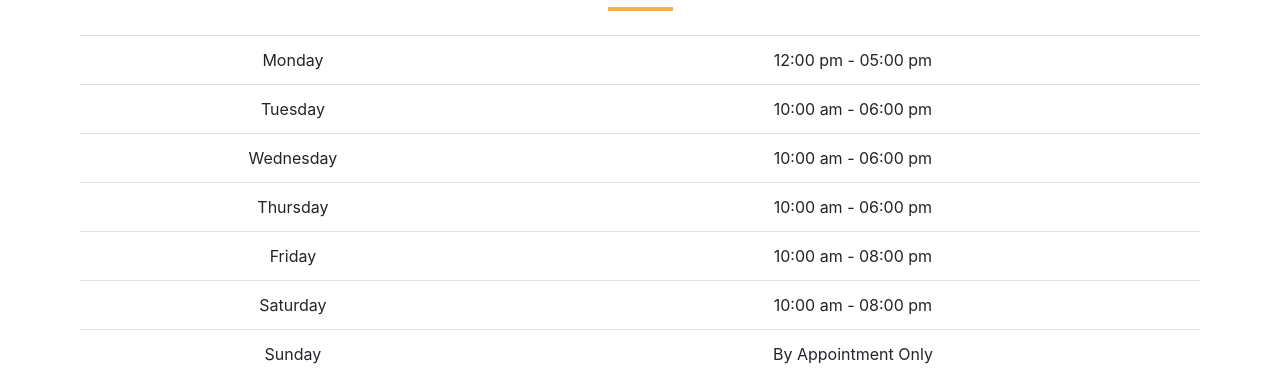
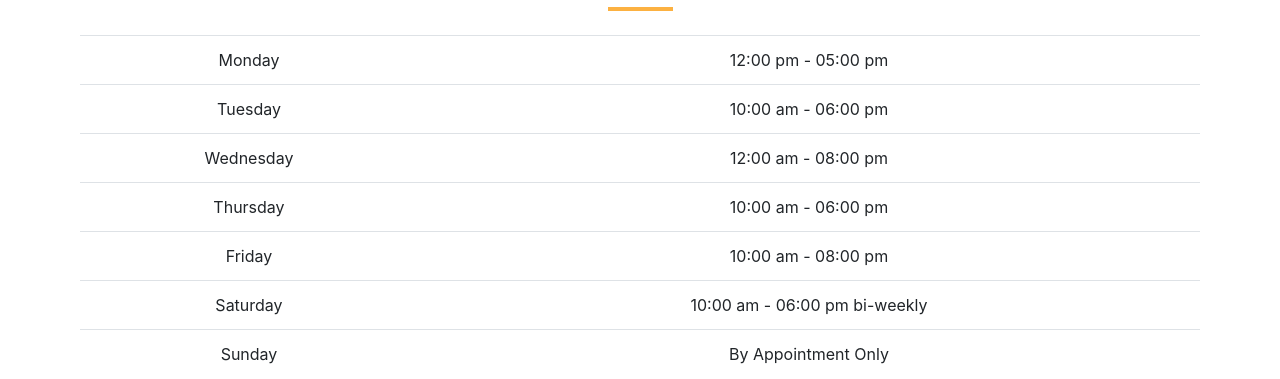
Before and after one commit to gatesw/BeesWaxDaySpa, a React (Create React App) app: page /contact in a window 1280 px wide. Shown: the part 860-1239 px from the top of the page. Built offline with nearby package versions, Linux system fonts and the light colour scheme.

Commit message:
Update Hours

```diff
--- a/src/Pages/Contact/Contact.tsx
+++ b/src/Pages/Contact/Contact.tsx
@@ -57,7 +57,7 @@ function Contact() {
                       </tr>
                       <tr id="sh-WED" className="daily-Sched">
                         <td>Wednesday</td>
-                        <td>10:00 am	-	06:00 pm</td>
+                        <td>12:00 am	-	08:00 pm</td>
                       </tr>
                       <tr id="sh-THU" className="daily-Sched">
                         <td>Thursday</td>
@@ -69,7 +69,7 @@ function Contact() {
                       </tr>
                       <tr id="sh-SAT" className="daily-Sched">
                         <td>Saturday</td>
-                        <td>10:00 am	-	08:00 pm</td>
+                        <td>10:00 am	-	06:00 pm bi-weekly</td>
                       </tr>
                       <tr id="sh-SUN">
                         <td>Sunday</td>
```
